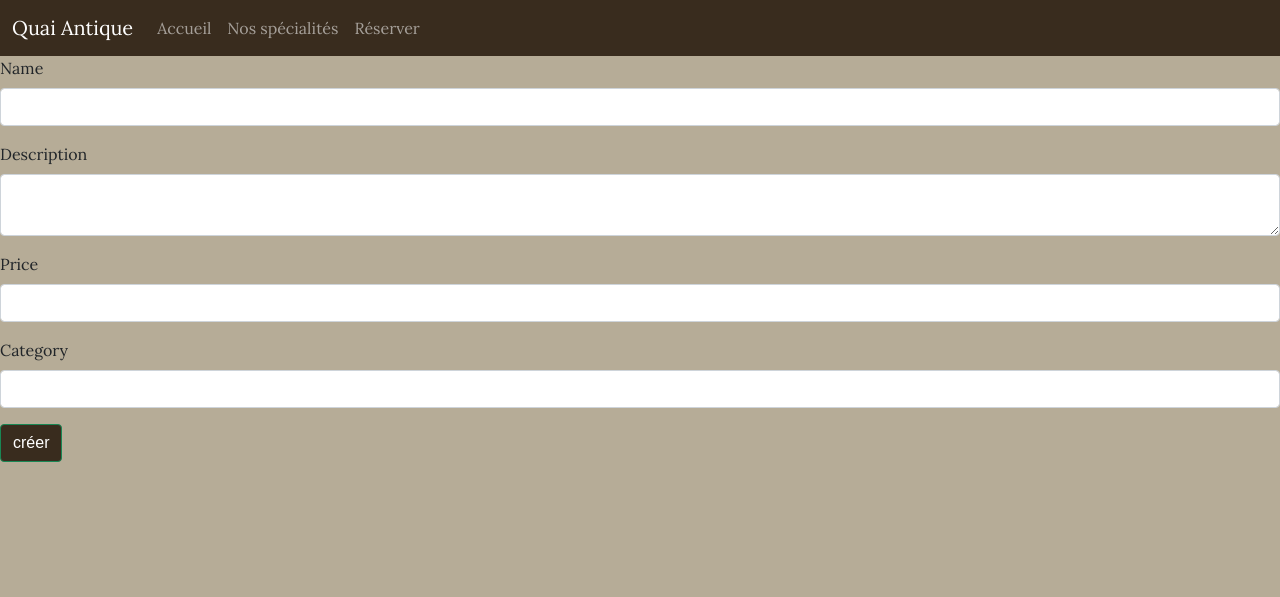
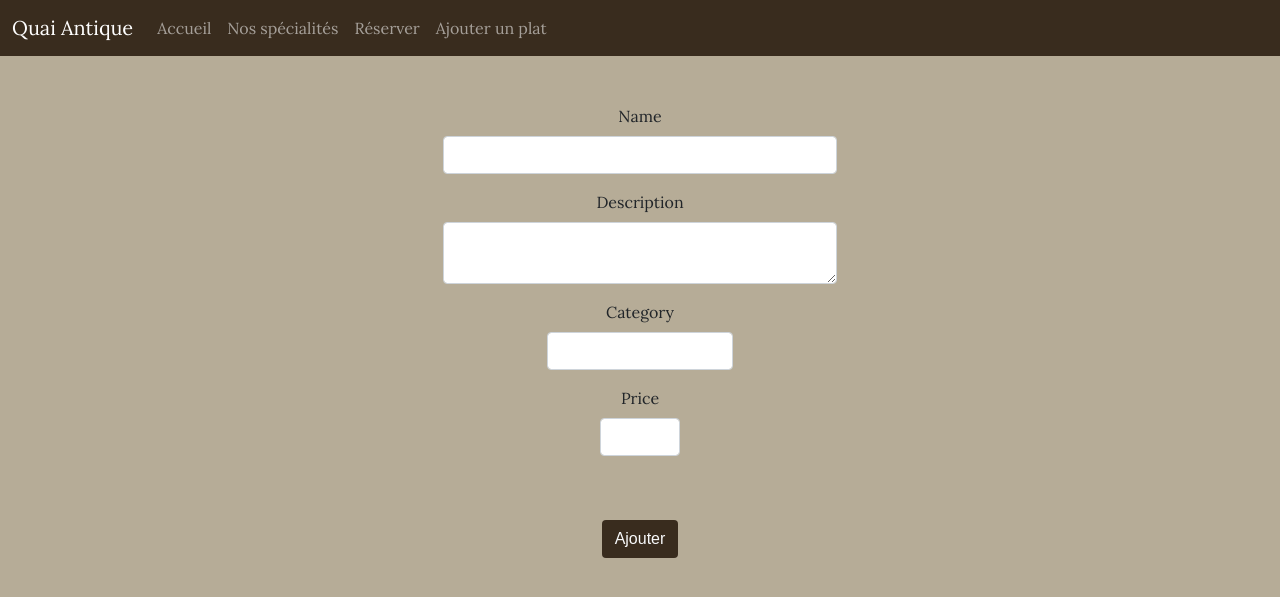
Before and after one commit to Thioni/Resto-Quai-Antique, a Symfony app: template templates/dish/create.html.twig in a window 1280 px wide. Shown: the top 597 px of the page. Run offline with Twig, Linux system fonts and the light colour scheme; the template is opened without the code that fills it, so the values that code supplies are empty; form fields are guessed from the names that the template uses; some libraries are stand-ins or nearby versions; some web fonts are replaced.

Commit message:
Updated Dish create twig template

```diff
--- a/templates/base.html.twig
+++ b/templates/base.html.twig
@@ -32,6 +32,9 @@
               <li class="nav-item">
                 <a class="nav-link" href="{{ path('user_booking') }}">Réserver</a>
               </li>
+              <li class="nav-item">
+                <a class="nav-link" href="{{ path('create_dish') }}">Ajouter un plat</a>
+              </li>
             </ul>
           </div>
         </div>
--- a/templates/dish/create.html.twig
+++ b/templates/dish/create.html.twig
@@ -4,13 +4,36 @@
 
     {{ form_start(form) }}
 
-        {{ form_row(form.name) }}
-        {{ form_row(form.description) }}
-        {{ form_row(form.price) }}
-        {{ form_row(form.category) }}
+        <div class="row justify-content-center text-center mx-0 mt-5">
 
-        <input type="submit" value="créer" class="btn btn-success">
+            <div class="row justify-content-center">
+                <div class="col-12 col-lg-6 col-xl-4">
+                    {{ form_row(form.name) }}
+                </div>
+            </div>
+            <div class="row justify-content-center">
+                <div class="col-12 col-lg-6 col-xl-4">
+                    {{ form_row(form.description) }}
+                </div>
+            </div>
+            <div class="row justify-content-center">
+                <div class="col-6 col-lg-2">
+                    {{ form_row(form.category) }}
+                </div>
+            </div>
+            <div class="row justify-content-center">
+                <div class="col-4 col-lg-2 col-xl-1">
+                    {{ form_row(form.price) }}
+                </div>
+            </div>
+
+            <div class="col-12 mt-5">
+                <input type="submit" value="Ajouter" class="btn text-light">
+            </div>
+
+        </div>
 
     {{ form_end(form) }}
 
+
 {% endblock %}
```
Also changed, not shown: src/Controller/DishController.php (+3 -5 lines), 1 other file.
